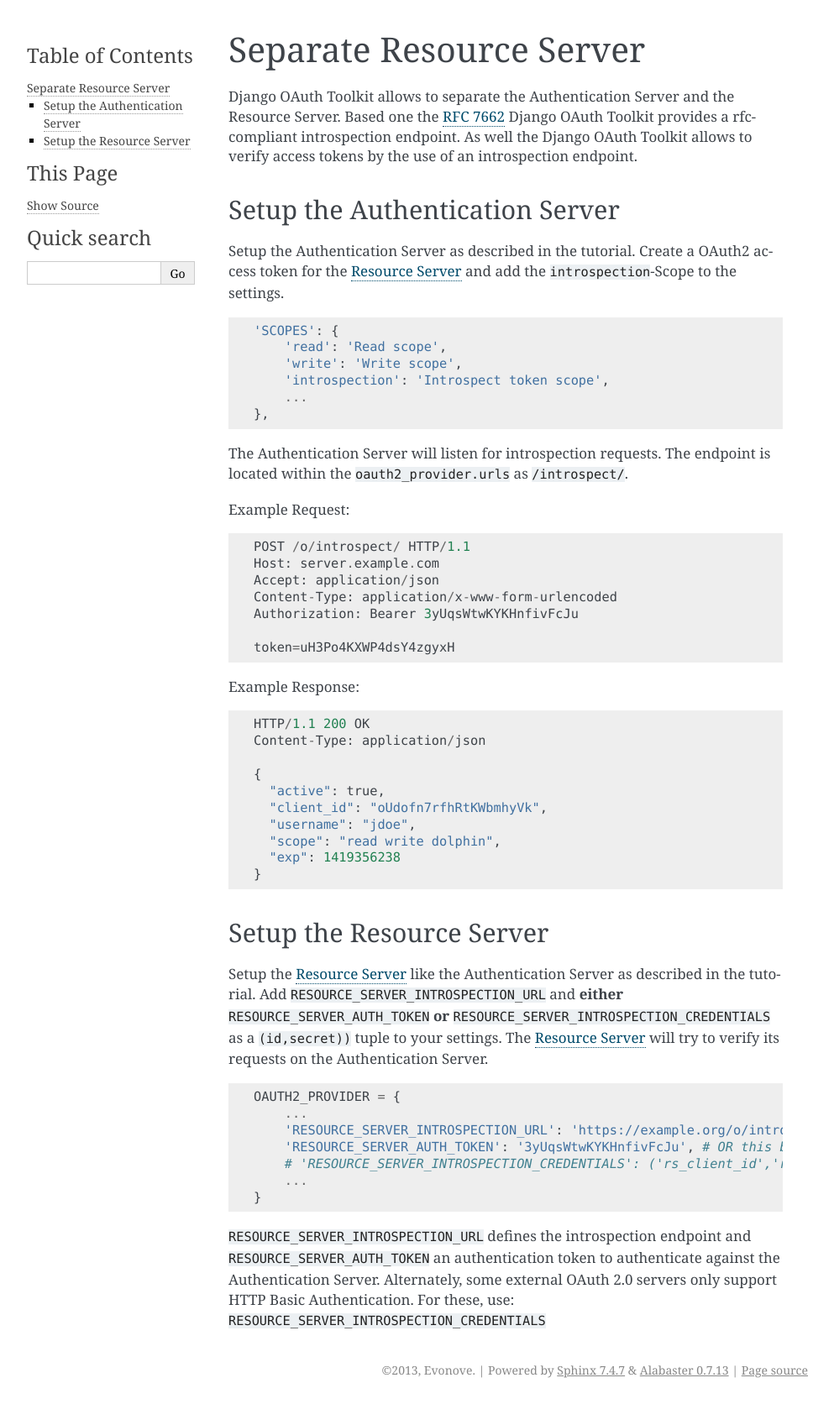
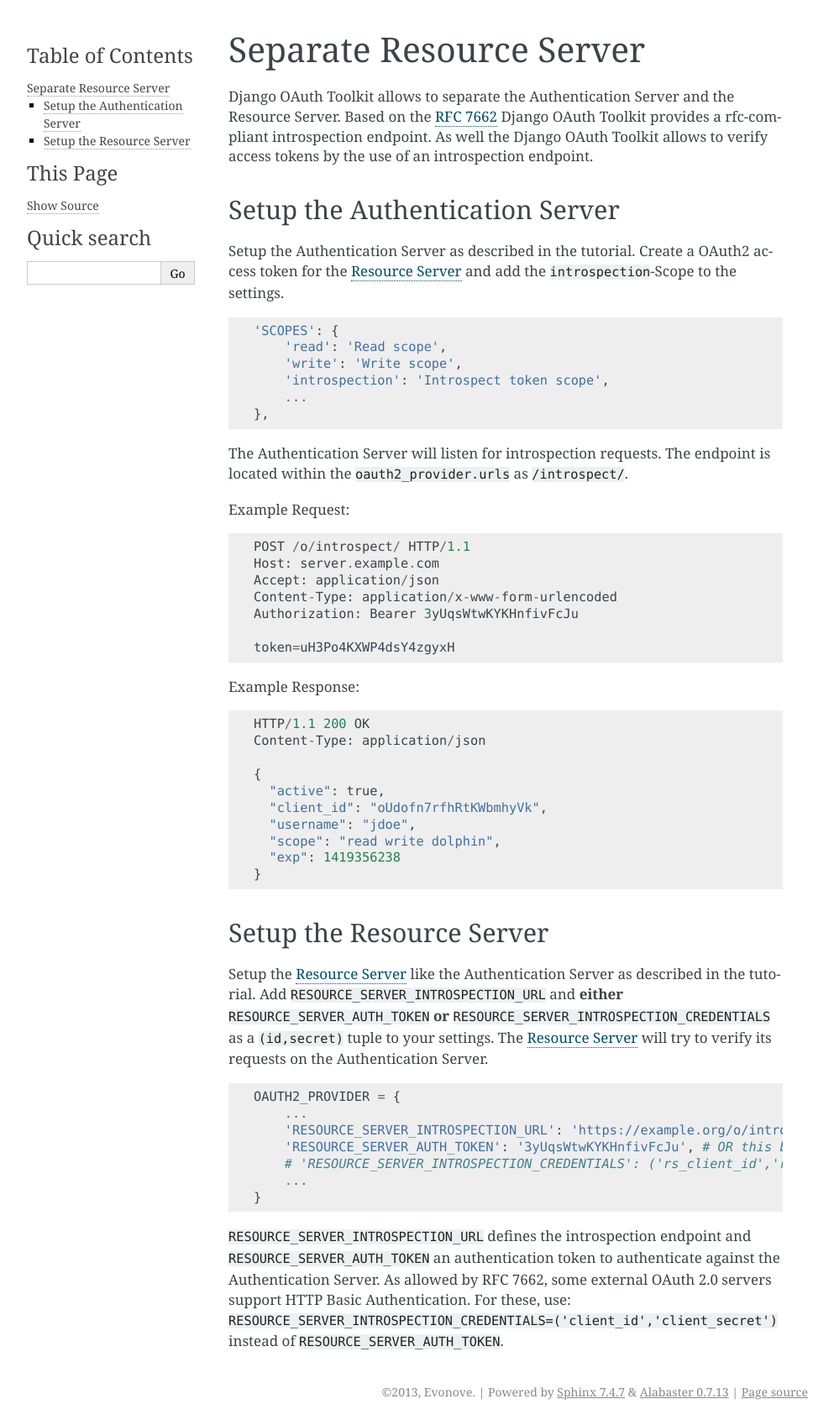
Before and after one commit to jazzband/django-oauth-toolkit, a Sphinx documentation site: the page built from docs/resource_server.rst, in a window 1280 px wide. Shown: the whole page at 84% size, without its empty margins (148-1141 px from the left). Built offline with Sphinx 7.4.7, drawn with Linux system fonts in a browser that asks for light colours; before the commit the page ends 1671 px from its top, so only the background shows below that.

```diff
--- a/docs/resource_server.rst
+++ b/docs/resource_server.rst
@@ -1,7 +1,7 @@
 Separate Resource Server
 ========================
 Django OAuth Toolkit allows to separate the :term:`Authentication Server` and the :term:`Resource Server.`
-Based one the `RFC 7662 <https://tools.ietf.org/html/rfc7662>`_ Django OAuth Toolkit provides
+Based on the `RFC 7662 <https://tools.ietf.org/html/rfc7662>`_ Django OAuth Toolkit provides
 a rfc-compliant introspection endpoint.
 As well the Django OAuth Toolkit allows to verify access tokens by the use of an introspection endpoint.
 
@@ -51,7 +51,7 @@ Setup the Resource Server
 -------------------------
 Setup the :term:`Resource Server` like the :term:`Authentication Server` as described in the :ref:`tutorial`.
 Add ``RESOURCE_SERVER_INTROSPECTION_URL`` and **either** ``RESOURCE_SERVER_AUTH_TOKEN``
-**or** ``RESOURCE_SERVER_INTROSPECTION_CREDENTIALS`` as a ``(id,secret))`` tuple to your settings.
+**or** ``RESOURCE_SERVER_INTROSPECTION_CREDENTIALS`` as a ``(id,secret)`` tuple to your settings.
 The :term:`Resource Server` will try to verify its requests on the :term:`Authentication Server`.
 
 .. code-block:: python
@@ -67,6 +67,7 @@ The :term:`Resource Server` will try to verify its requests on the :term:`Authen
 ``RESOURCE_SERVER_INTROSPECTION_URL`` defines the introspection endpoint and
 ``RESOURCE_SERVER_AUTH_TOKEN`` an authentication token to authenticate against the
 :term:`Authentication Server`.
-Alternately, some external OAuth 2.0 servers only support HTTP Basic Authentication.
+As allowed by RFC 7662, some external OAuth 2.0 servers support HTTP Basic Authentication.
 For these, use:
-``RESOURCE_SERVER_INTROSPECTION_CREDENTIALS``
+``RESOURCE_SERVER_INTROSPECTION_CREDENTIALS=('client_id','client_secret')`` instead
+of ``RESOURCE_SERVER_AUTH_TOKEN``.
```
Also changed, not shown: 2 other files.
